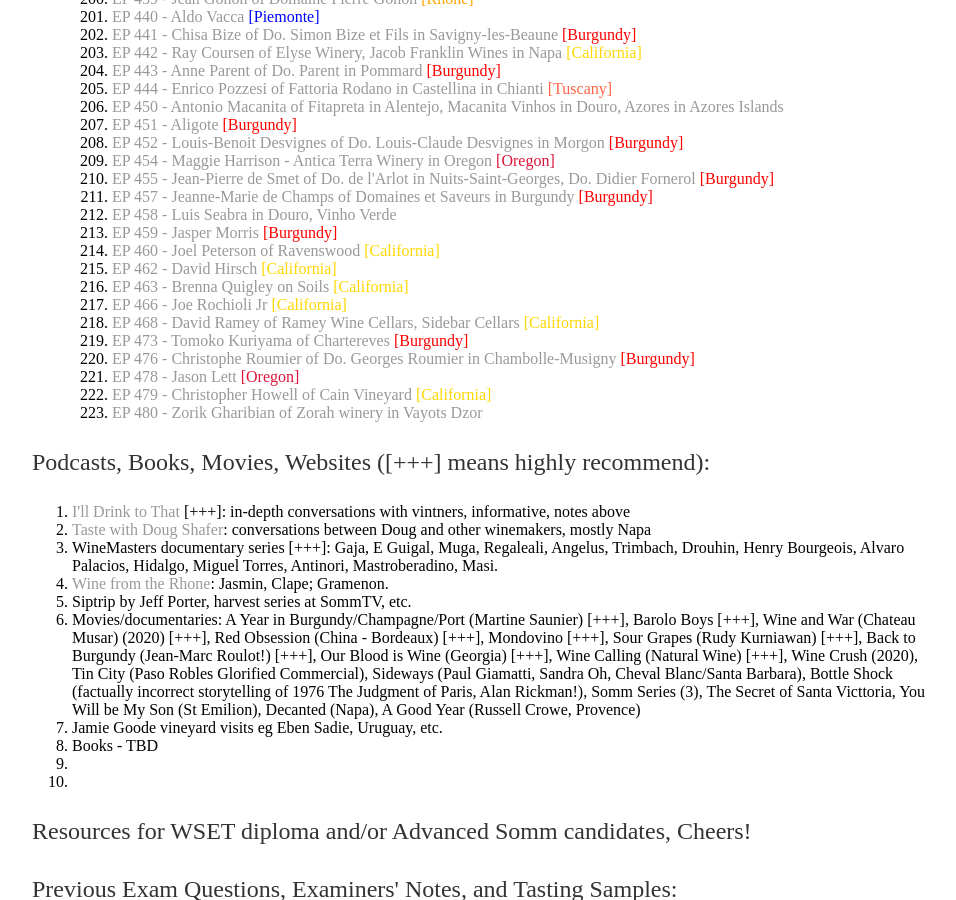
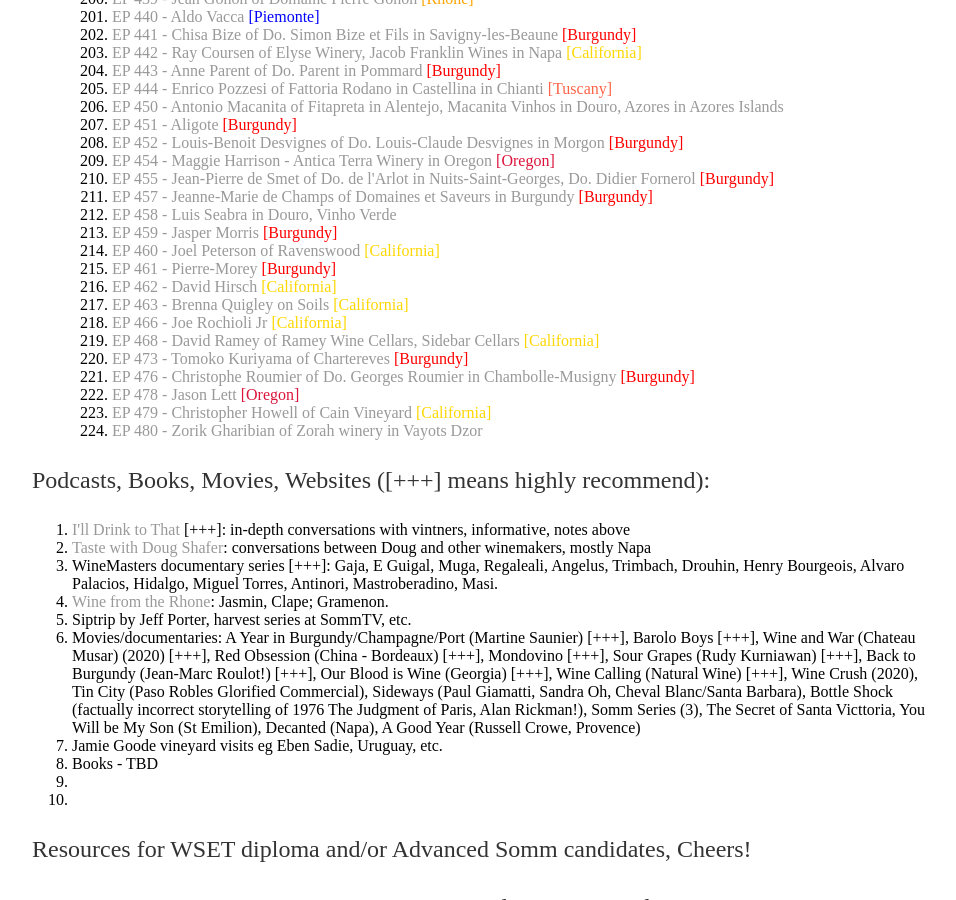
Before and after one commit to shenglih/shenglih.github.io, a Jekyll site: the page built from misc/wine_links.html, in a window 1280 px wide and 900 px high, scrolled down 3934 px. Shown: the whole window, without its empty margins (160-1116 px from the left). Built offline with Jekyll 4.4.1, drawn with Linux system fonts in a browser that asks for light colours; comment, search, counter and statistics services are not loaded.

Commit message:
add meo, 258, etc.

```diff
--- a/misc/wine_links.html
+++ b/misc/wine_links.html
@@ -227,6 +227,7 @@
 			<li><a href="/misc/458.pdf">EP 458 - Luis Seabra in Douro, Vinho Verde</a></li>
 			<li><a href="/misc/459.pdf">EP 459 - Jasper Morris</a> <a style="color:red;">[Burgundy]</a></li>
 			<li><a href="/misc/460.pdf">EP 460 - Joel Peterson of Ravenswood</a> <a style="color:gold;">[California]</a></li>
+			<li><a href="/misc/462.pdf">EP 461 - Pierre-Morey</a> <a style="color:red;">[Burgundy]</a></li>
 			<li><a href="/misc/462.pdf">EP 462 - David Hirsch</a> <a style="color:gold;">[California]</a></li>
 			<li><a href="/misc/463.pdf">EP 463 - Brenna Quigley on Soils</a> <a style="color:gold;">[California]</a></li>
 			<li><a href="/misc/466.pdf">EP 466 - Joe Rochioli Jr</a> <a style="color:gold;">[California]</a></li>
```
Also changed, not shown: 3 other files.
